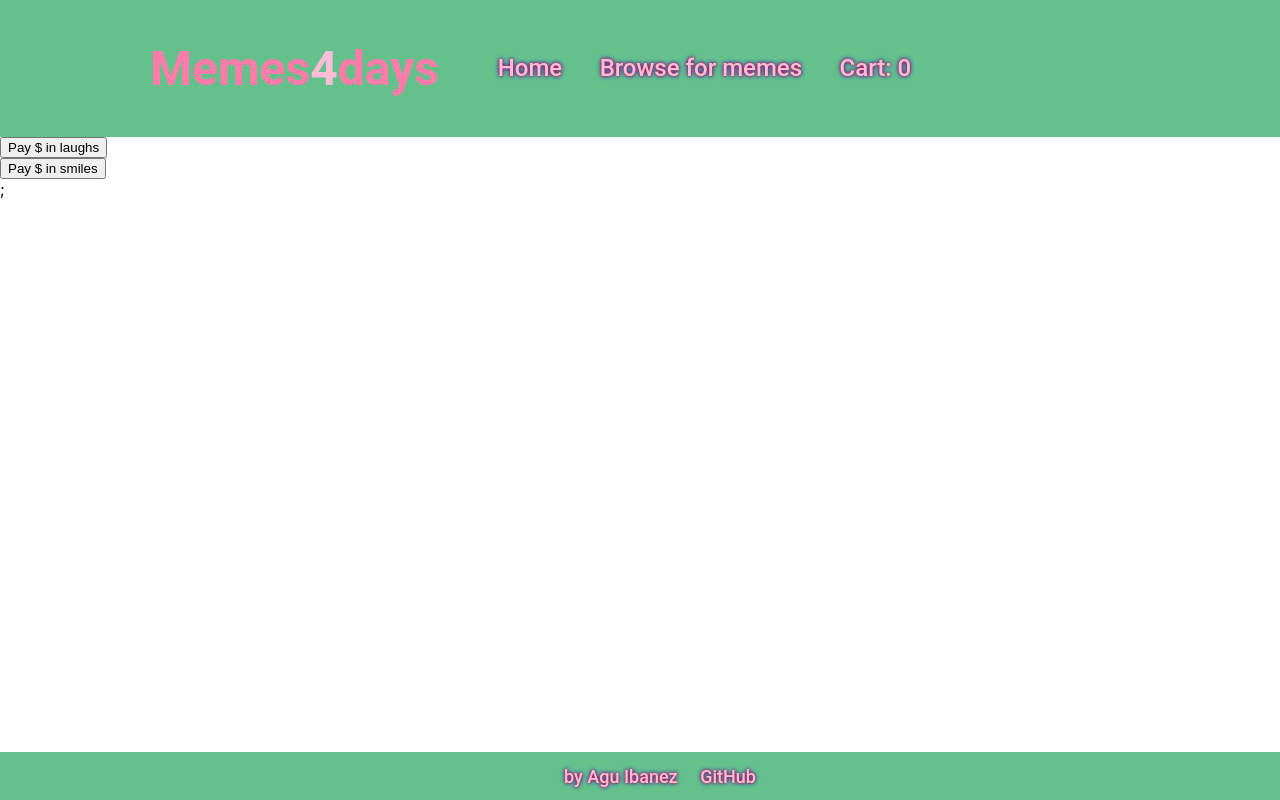
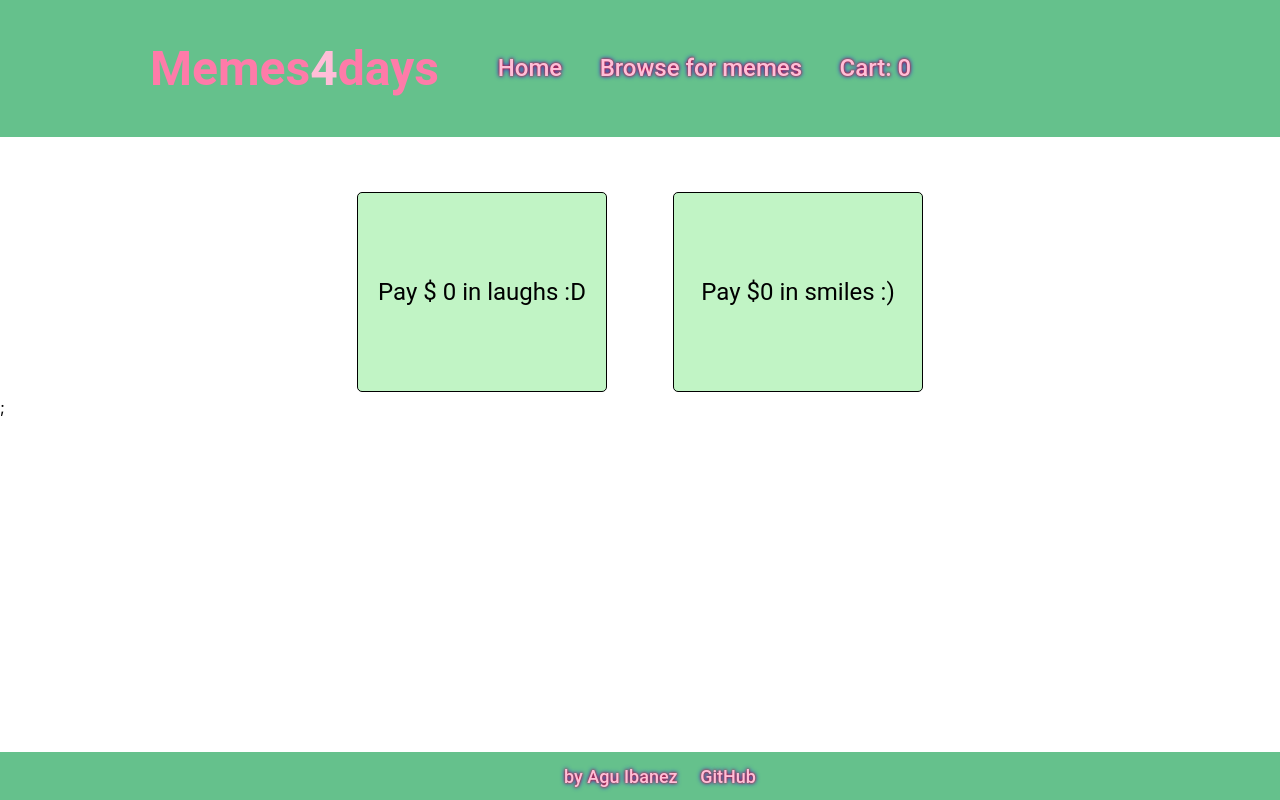
Before and after one commit to jinitsuga/shopping-cart, a React (Create React App) app: page /checkout in a window 1280 px wide. Built offline with nearby package versions, Linux system fonts and the light colour scheme.

Commit message:
more styling over cart and checkout done, couple of elements left

```diff
--- a/src/components/Cart.css
+++ b/src/components/Cart.css
@@ -112,3 +112,12 @@
 .keep-browsing:hover {
   background-color: #65c18c;
 }
+.go-checkout {
+  color: black;
+  background-color: #ff7ba9;
+}
+.go-checkout:hover {
+  transform: scale(1.1);
+
+  background-color: #ffbed8;
+}
--- a/src/components/Cart.js
+++ b/src/components/Cart.js
@@ -38,8 +38,8 @@ export default function Cart(props) {
               <Link className="keep-browsing" to="/shop">
                 <li>Keep browsing</li>
               </Link>
-              <Link to="/checkout">
-                <li className="go-checkout">Proceed to checkout</li>
+              <Link className="go-checkout" to="/checkout">
+                <li>Checkout →</li>
               </Link>
             </ul>
           </div>
--- a/src/components/Checkout.css
+++ b/src/components/Checkout.css
@@ -0,0 +1,26 @@
+.checkout {
+  display: flex;
+  flex-direction: column;
+  justify-content: center;
+  align-items: center;
+  margin-top: 50px;
+}
+.pay-btns {
+  display: flex;
+  justify-content: space-between;
+  width: 45%;
+}
+.pay-btns > button {
+  font-family: "Roboto", sans-serif;
+  border: solid 0.5px;
+  font-size: 24px;
+  background-color: #c1f4c5;
+  border-radius: 5px;
+  height: 200px;
+  width: 250px;
+  margin: 5px;
+}
+.pay-btns > button:hover {
+  background-color: #ffbed8;
+  transform: scale(1.05);
+}
--- a/src/components/Checkout.js
+++ b/src/components/Checkout.js
@@ -3,6 +3,12 @@ import "./Checkout.css";
 export default function Checkout(props) {
   const [isFormShown, setIsFormShown] = React.useState(false);
   const [buyerName, setBuyerName] = React.useState("");
+  const cart = props.cart;
+  const total = Math.floor(
+    cart.reduce(function (previous, current) {
+      return previous + current.price * current.quantity;
+    }, 0)
+  );
   // need to send total price and resetCart from props
   function payTotal() {}
   function showPaymentForm() {
@@ -12,6 +18,7 @@ export default function Checkout(props) {
     setBuyerName(e.event.target.value);
     console.log(buyerName);
   }
+
   return (
     <section className="checkout">
       <div className="pay-btns">
@@ -20,14 +27,14 @@ export default function Checkout(props) {
           style={!isFormShown ? { display: "block" } : { display: "none" }}
           onClick={showPaymentForm}
         >
-          Pay ${props.total} in laughs
+          Pay $ {total} in laughs :D
         </button>
         <button
           type="button"
           style={!isFormShown ? { display: "block" } : { display: "none" }}
           onClick={showPaymentForm}
         >
-          Pay ${props.total} in smiles
+          Pay ${total} in smiles :)
         </button>
       </div>
       <form
```
